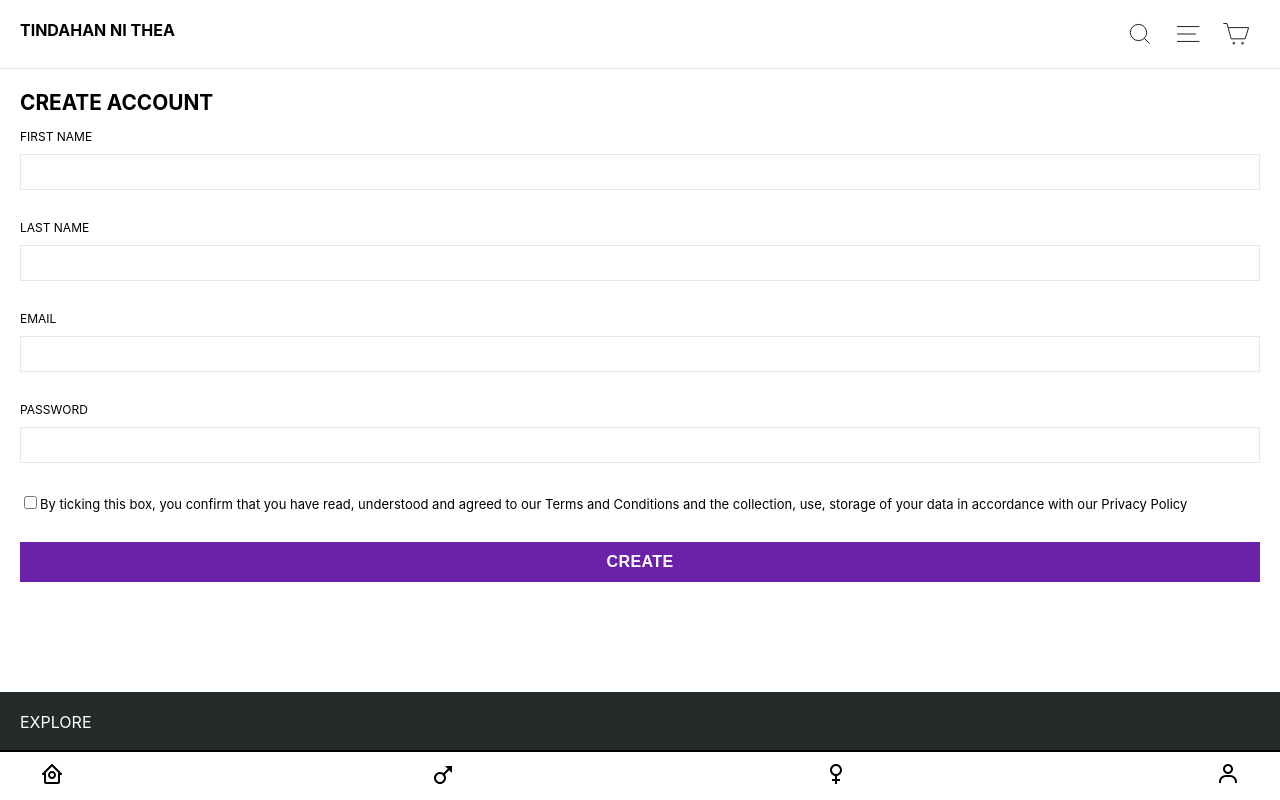
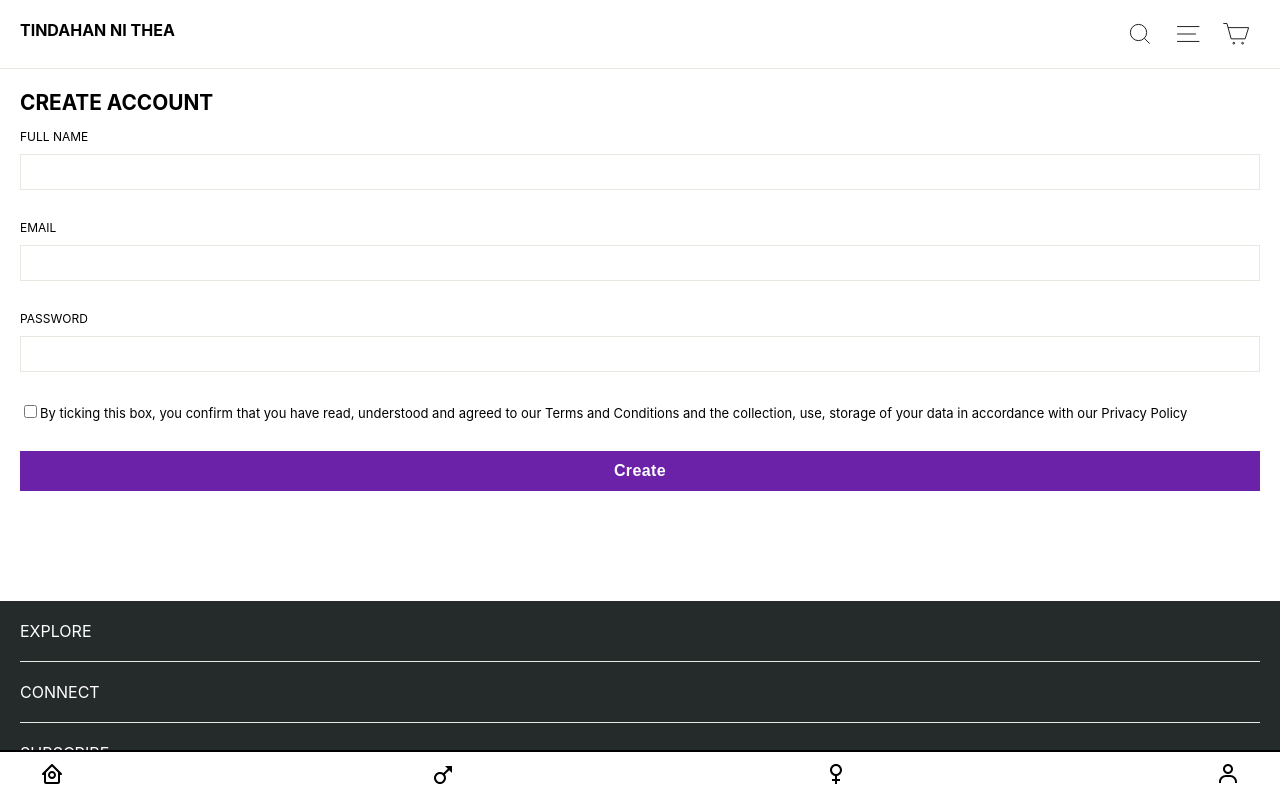
Before and after one commit to christianparanas/tindahan-frontend, a Next.js app: page /account/register in a window 1280 px wide. Shown: the top 800 px of the page. Built offline with nearby package versions, Linux system fonts and the light colour scheme.

Commit message:
added reg function with node, and have a toast if user successfully registered

```diff
--- a/package.json
+++ b/package.json
@@ -9,6 +9,7 @@
   },
   "dependencies": {
     "awesome-react-icons": "^1.4.8",
+    "axios": "^0.21.1",
     "mysql": "^2.18.1",
     "next": "10.0.8",
     "next-auth": "^3.13.1",
@@ -16,7 +17,9 @@
     "react": "17.0.1",
     "react-collapsible": "^2.8.3",
     "react-dom": "17.0.1",
+    "react-hook-form": "^6.15.5",
     "react-minimal-side-navigation": "^1.8.0",
-    "react-responsive-carousel": "^3.2.15"
+    "react-responsive-carousel": "^3.2.15",
+    "react-toastify": "^7.0.3"
   }
 }
--- a/pages/account/register.jsx
+++ b/pages/account/register.jsx
@@ -2,36 +2,63 @@ import Footer from '../../components/Footer'
 import Nav from '../../components/Nav'
 import Link from 'next/link'
 
+import axios from 'axios'
+import { ToastContainer, toast } from 'react-toastify';
+import 'react-toastify/dist/ReactToastify.css';
+
+import { useForm } from "react-hook-form";
+
+
 function register() {
+		// react hool form
+		const { register, handleSubmit, watch, errors } = useForm();
+
+		//  toast config
+		const notify = () => toast.success("Registered Successfully!", {
+			autoClose: 3000,
+		});
+
+  	const onSubmit = (data, e) => {
+  		axios.post("http://localhost:3001/api/register", {
+				name: data.name,
+				email: data.email,
+				password: data.password,
+			})
+
+  		// show toast
+  		notify()
+  		// clear inputs after submit
+			e.target.reset();
+  	}
+
+
+
 		return (
 		<div className="loginFormWrapper">
+			 <ToastContainer />
 			<Nav />
 			<div className="loginContentWrapper">
 				<h1 className="header">CREATE ACCOUNT</h1>
-				<form action="">
+				<form onSubmit={handleSubmit(onSubmit)}>
 					<div className="loginEmailWrapper">
-						<label htmlFor="regfirstname">FIRST NAME</label>
-						<input type="text" id="regfirstname" name="regfirstname" />
-					</div>
-					<div className="loginEmailWrapper">
-						<label htmlFor="reglastname">LAST NAME</label>
-						<input type="text" id="reglastname" name="reglastname" />
+						<label htmlFor="regfirstname">FULL NAME</label>
+						<input name="name" ref={register({ required: true })} type="text" id="regname" />
 					</div>
 					<div className="loginEmailWrapper">
 						<label htmlFor="regemail">EMAIL</label>
-						<input type="email" id="regemail" name="regemail" />
+						<input name="email" ref={register({ required: true })} type="email" id="regemail" />
 					</div>
 					<div className="loginEmailWrapper">
 						<label htmlFor="regpass">PASSWORD</label>
-						<input type="email" id="regpass" name="regpass" />
+						<input name="password" ref={register({ required: true })} type="password" id="regpass" />
 					</div>
 					<div className="terms">
 						<label htmlFor="chkagree" className="terms">
-	             <input id="chkagree" type="checkbox" />
+	            <input id="chkagree" type="checkbox" />
 	               By ticking this box, you confirm that you have read, understood and agreed to our Terms and Conditions and the collection, use, storage of your data in accordance with our Privacy Policy
 	          </label>
           </div>
-					<input type="submit" value="CREATE" className="loginSignIpBtn" />
+          <input type="submit" value="Create" className="loginSignIpBtn" />
 				</form>
 			</div>
 			<Footer />
--- a/pages/api/auth/[...nextauth].js
+++ b/pages/api/auth/[...nextauth].js
@@ -7,6 +7,7 @@ export default NextAuth({
     Providers.Google({
       clientId: process.env.GOOGLE_ID,
       clientSecret: process.env.GOOGLE_SECRET,
+      authorizationUrl: 'https://accounts.google.com/o/oauth2/v2/auth?prompt=consent&access_type=offline&response_type=code',
 
     }),
     // ...add more providers here
--- a/styles/login.scss
+++ b/styles/login.scss
@@ -2,6 +2,21 @@
 .loginFormWrapper {
 	position: relative;
 	padding-bottom: 45px;
+
+	.Toastify__toast--success {
+		width: 80%;
+		position: absolute;
+		right: 10px;
+		top: 10px;
+		padding: 5px;
+		border-radius: 6px;
+		background: #6b21a8;
+	}
+
+	.Toastify__toast-body {
+		padding: 5px 15px;
+
+	}
 
 	.nav {
 		position: fixed;
@@ -40,6 +55,7 @@
 		}
 
 		.loginWithGoogle {
+			cursor: pointer;
 			display: flex;
 			position: relative;
 			border: 1px solid #e8e8e1;
```
Also changed, not shown: 1 other file (tests, documents, lock files or other folders).
